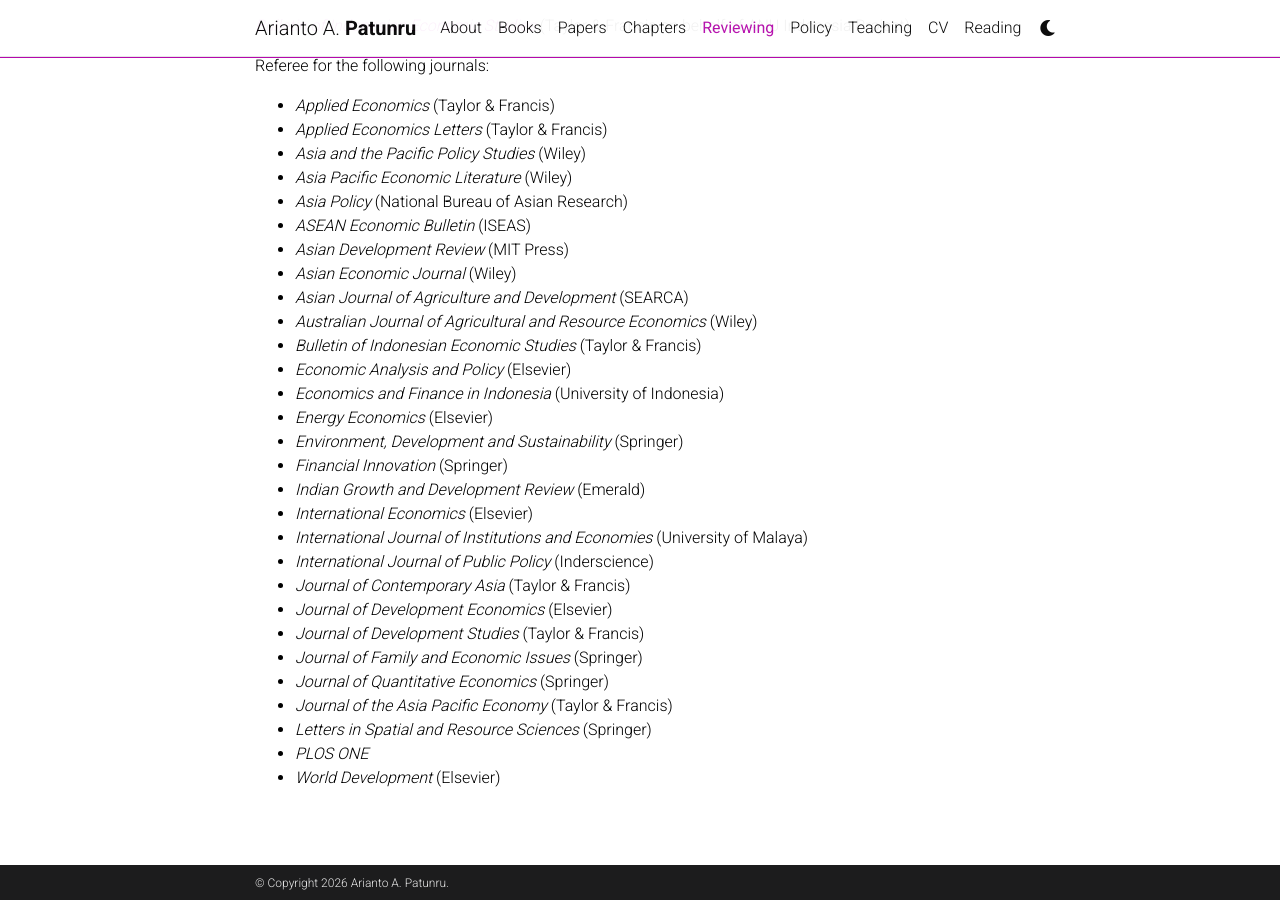
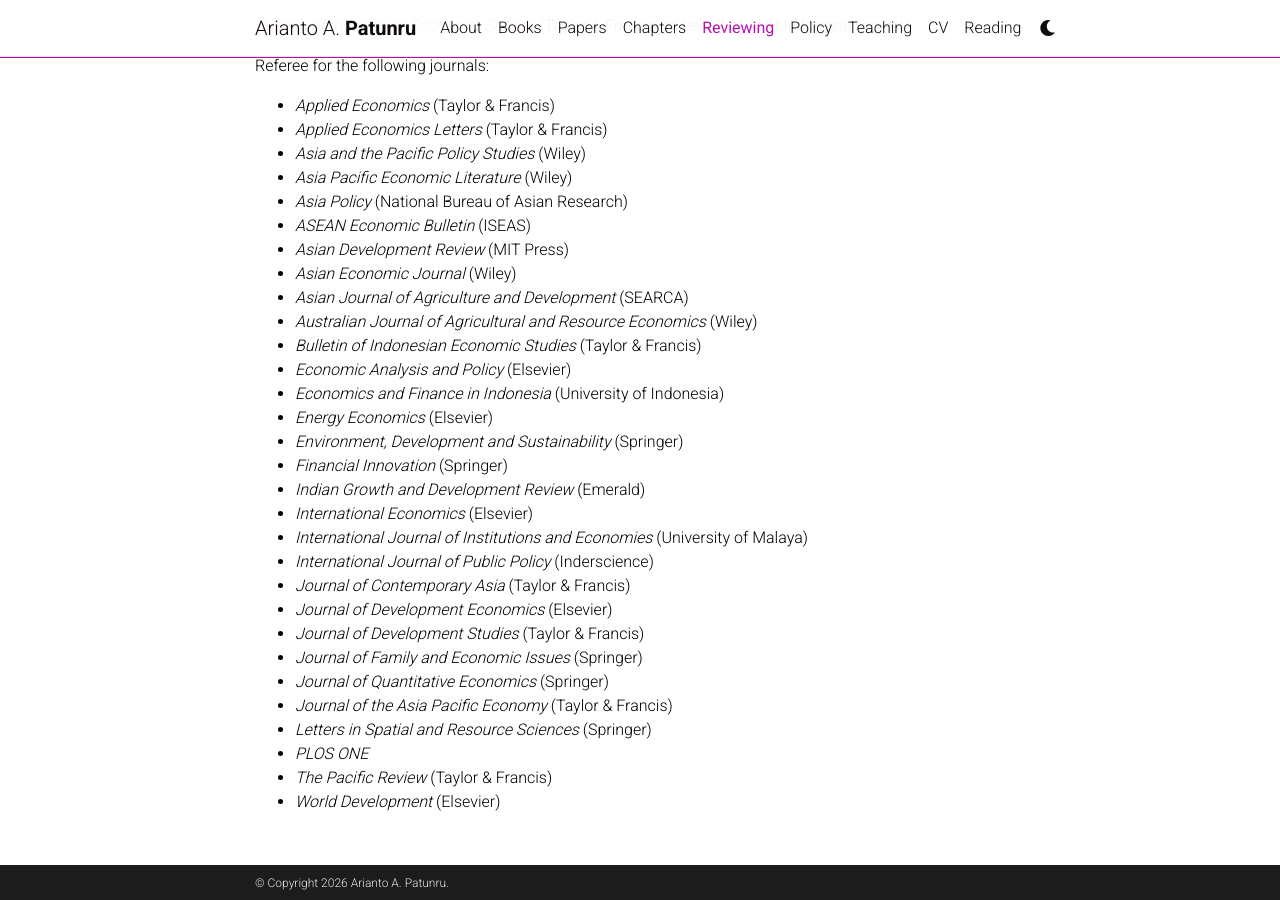
Before and after one commit to patunru/patunru.github.io, a Jekyll site: the page built from _pages/commentaries.md, in a window 1280 px wide and 900 px high, scrolled down 1024 px. Built offline with Jekyll 4.4.1, drawn with Linux system fonts in a browser that asks for light colours; comment, search, counter and statistics services are not loaded; a style sheet for code colours, icons or effects is not loaded.

Commit message:
Update commentaries.md

```diff
--- a/_pages/commentaries.md
+++ b/_pages/commentaries.md
@@ -75,4 +75,5 @@ Referee for the following journals:
 - *Journal of the Asia Pacific Economy* (Taylor & Francis)
 - *Letters in Spatial and Resource Sciences* (Springer)
 - *PLOS ONE*
+- *The Pacific Review* (Taylor & Francis)
 - *World Development* (Elsevier)
```
